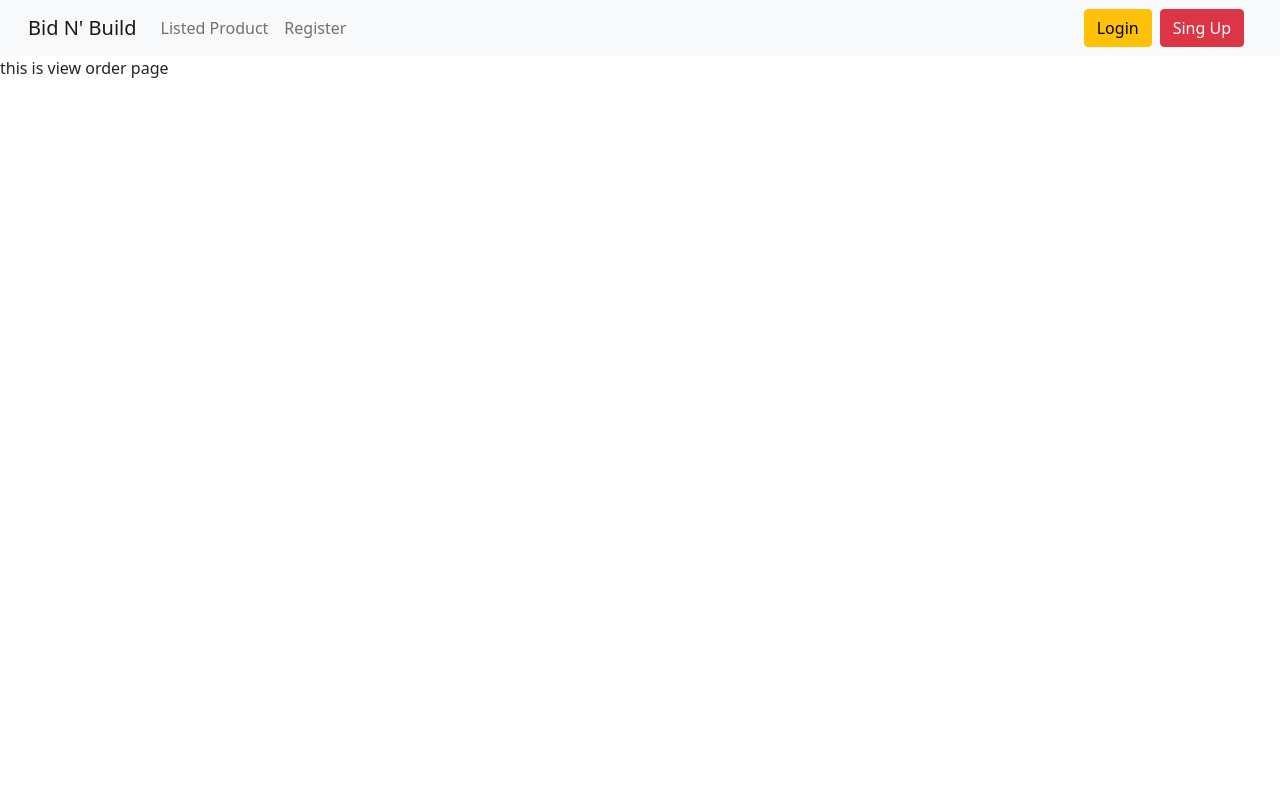
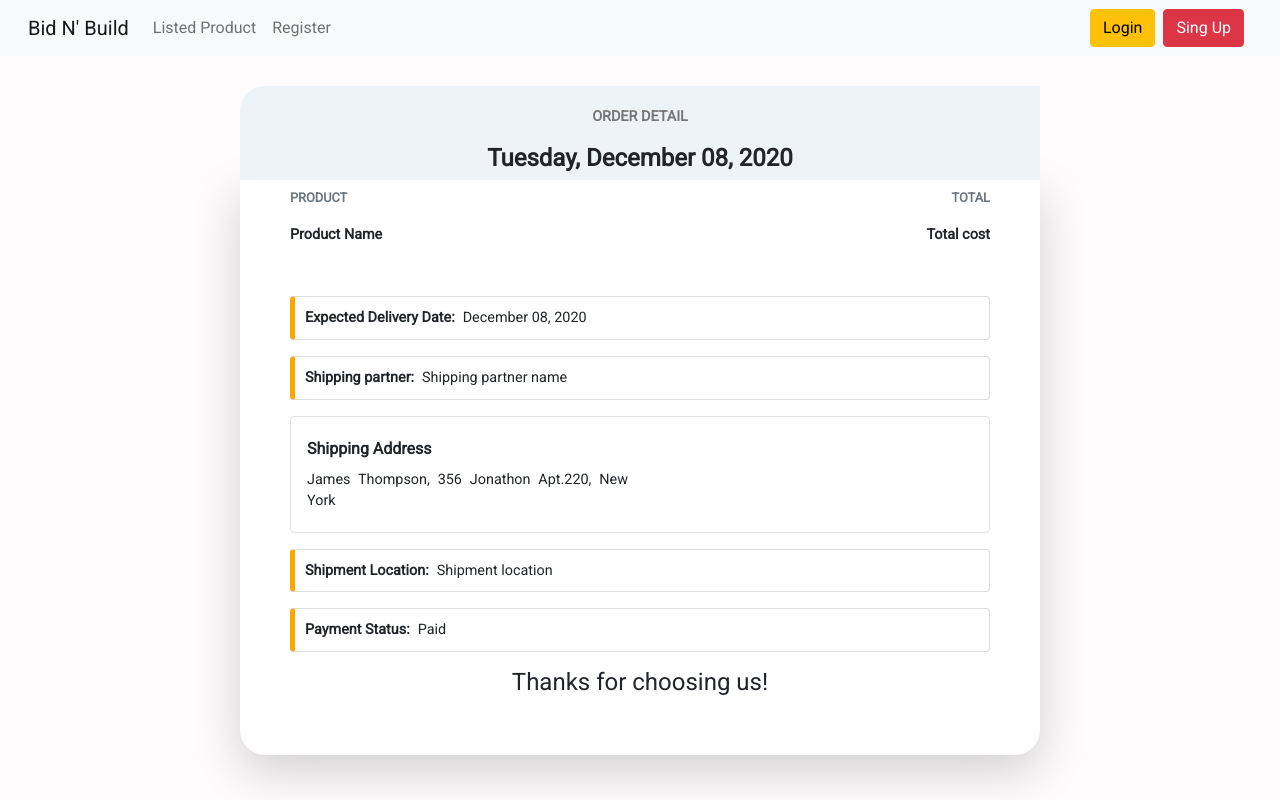
Before and after one commit to anupkumarmridha/Imperfectly-Perfect, a Django app: page /view_order_details in a window 1280 px wide. Run offline with Django 4.2, Linux system fonts and the light colour scheme; some libraries are stand-ins or nearby versions.

Commit message:
update: view_order and add_order updated

```diff
--- /dev/null
+++ b/static/css/view_order_style.css
@@ -0,0 +1,118 @@
+@import url('https://fonts.googleapis.com/css2?family=Roboto&display=swap');
+
+* {
+    padding: 0;
+    margin: 0;
+    box-sizing: border-box;
+    font-family: 'Roboto', sans-serif
+}
+
+body {
+    background-color: #FDFBFB
+}
+
+#order-heading {
+    background-color: #edf4f7;
+    position: relative;
+    border-top-left-radius: 25px;
+    max-width: 800px;
+    padding-top: 20px;
+    margin: 30px auto 0px
+}
+
+#order-heading .text-uppercase {
+    font-size: 0.9rem;
+    color: #777;
+    font-weight: 600
+}
+
+#order-heading .h4 {
+    font-weight: 600
+}
+
+#order-heading .h4+div p {
+    font-size: 0.8rem;
+    color: #777
+}
+
+
+
+.wrapper {
+    padding: 0px 50px 50px;
+    max-width: 800px;
+    margin: 0px auto 40px;
+    border-bottom-left-radius: 25px;
+    border-bottom-right-radius: 25px
+}
+
+.table th {
+    border-top: none
+}
+
+.table thead tr.text-uppercase th {
+    font-size: 0.8rem;
+    padding-left: 0px;
+    padding-right: 0px
+}
+
+.table tbody tr th,
+.table tbody tr td {
+    font-size: 0.9rem;
+    padding-left: 0px;
+    padding-right: 0px;
+    padding-bottom: 5px
+}
+
+.table-responsive {
+    height: 100px
+}
+
+
+label {
+    margin-bottom: 0;
+    padding: 0;
+    font-weight: 900
+}
+
+
+.price {
+    color: #5cb99a;
+    font-weight: 700
+}
+
+p.text-justify {
+    font-size: 0.9rem;
+    margin: 0
+}
+
+.row {
+    margin: 0px
+}
+
+.inline-style {
+    border: 1px solid #ddd;
+    border-left: 5px solid #ffa500;
+    padding: 10px
+}
+
+.inline-style div {
+    font-size: 0.9rem
+}
+
+@media(max-width: 425px) {
+    .wrapper {
+        padding: 20px
+    }
+
+    body {
+        font-size: 0.85rem
+    }
+
+    .inline-style div {
+        padding-left: 5px
+    }
+
+    img+label {
+        font-size: 0.75rem
+    }
+}
--- a/templates/orders/view_order_details.html
+++ b/templates/orders/view_order_details.html
@@ -4,6 +4,98 @@
 
 
 {% block body %}
-this is view order page
+
+<!---------- local stylesheet ---------->
+<link rel="stylesheet" href="{% static "css/view_order_style.css" %}">
+
+<!---------- Header section ---------->
+<div class="d-flex flex-column justify-content-center align-items-center" id="order-heading">
+    <div class="text-uppercase">
+        <p>Order detail</p>
+    </div>
+    <div class="h4">Tuesday, December 08, 2020</div>
+</div>
+<!---------- Header section ends ---------->
+
+<!---------- Shipping details section starts ---------->
+<div class="wrapper bg-white shadow-lg">
+    <div class="table-responsive">
+        <!---------- Headings here ---------->
+        <table class="table table-borderless">
+            <thead>
+                <tr class="text-uppercase text-muted">
+                    <th scope="col">product</th>
+                    <th scope="col" class="text-right">total</th>
+                </tr>
+            </thead>
+        <!---------- Headings here end---------->
+
+        <!---------- Heading value goes here ---------->
+            <tbody>
+                <tr>
+                    <th scope="row">Product Name</th>
+                    <td class="text-right"><b>Total cost</b></td>
+                </tr>
+            </tbody>
+        </table>
+    </div>
+
+    <!---------- Heading value ends ---------->
+
+
+    <!---------- other Shipping details section  ---------->
+    <div class="d-sm-flex justify-content-start rounded my-3 inline-style">
+        <div>
+            <b>Expected Delivery Date:</b>
+        </div>
+        <div class="ml-2">
+            December 08, 2020
+        </div>
+    </div>
+
+    <div class="d-sm-flex justify-content-start rounded my-3 inline-style">
+        <div>
+            <b>Shipping partner:</b>
+        </div>
+        <div class="ml-2">
+            Shipping partner name
+        </div>
+    </div>
+
+
+
+    <div class="row border rounded p-1 my-3">
+
+        <div class="col-md-6 py-3">
+            <div class="d-flex flex-column align-items start"> <b>Shipping Address</b>
+                <p class="text-justify pt-2">James Thompson, 356 Jonathon Apt.220, New York</p>
+            </div>
+        </div>
+    </div>
+
+    <div class="d-sm-flex justify-content-start rounded my-3 inline-style">
+        <div>
+            <b>Shipment Location:</b>
+        </div>
+        <div class="ml-2">
+            Shipment location
+        </div>
+    </div>
+
+    <div class="d-sm-flex justify-content-start rounded my-3 inline-style">
+        <div>
+            <b>Payment Status:</b>
+        </div>
+        <div class="ml-2">
+            Paid
+        </div>
+    </div>
+    <!---------- other Shipping details section ends ---------->
+    <!---------- Shipping details section ends ---------->
+    <div class="d-flex flex-column justify-content-center align-items-center">
+        <div class="h4">Thanks for choosing us!</div>
+    </div>
+
+</div>
 
 {% endblock body %}
```
Also changed, not shown: templates/orders/add_order_details.html (+11 -0 lines).
